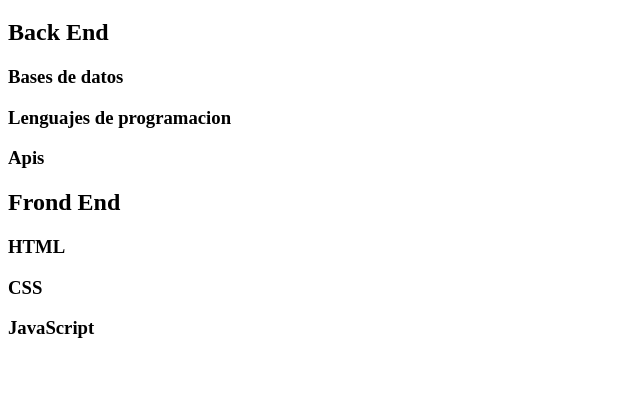
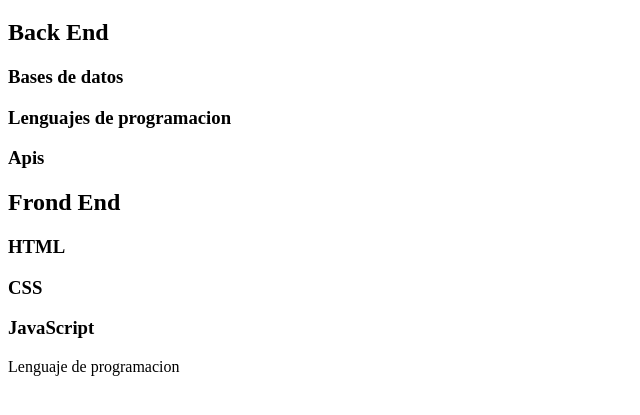
Before and after one commit to 1102803015jaime/Poryecto-Web-1, a plain HTML site: page html/ejemplo.html in a window 1280 px wide. Shown: the part 61-476 px from the top of the page, without its empty margins (0-640 px from the left). Drawn offline with Linux system fonts and the light colour scheme.

Commit message:
agregue un p

```diff
--- a/html/ejemplo.html
+++ b/html/ejemplo.html
@@ -18,6 +18,7 @@
     <h3>HTML</h3>
     <h3>CSS</h3>
     <h3>JavaScript</h3>
+    <p>Lenguaje de programacion</p>
 
 </body>
 </html>
```
